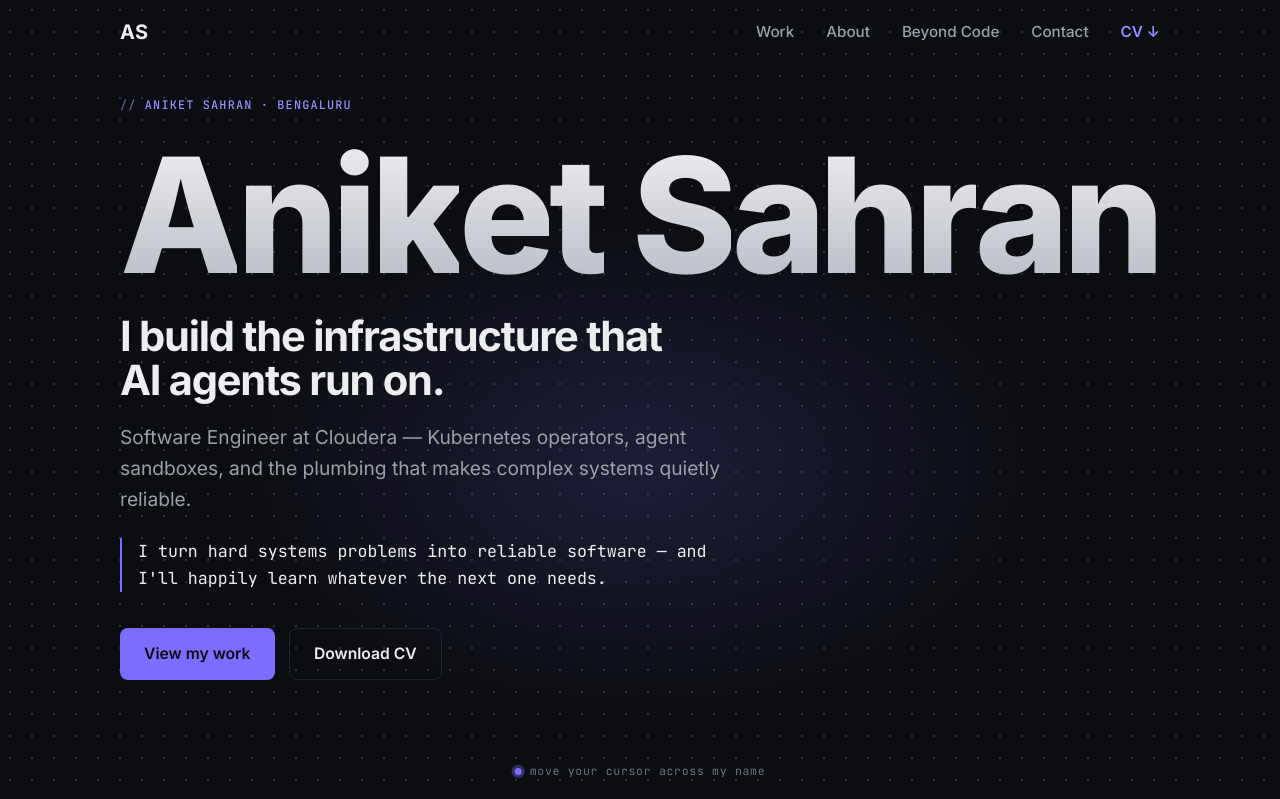
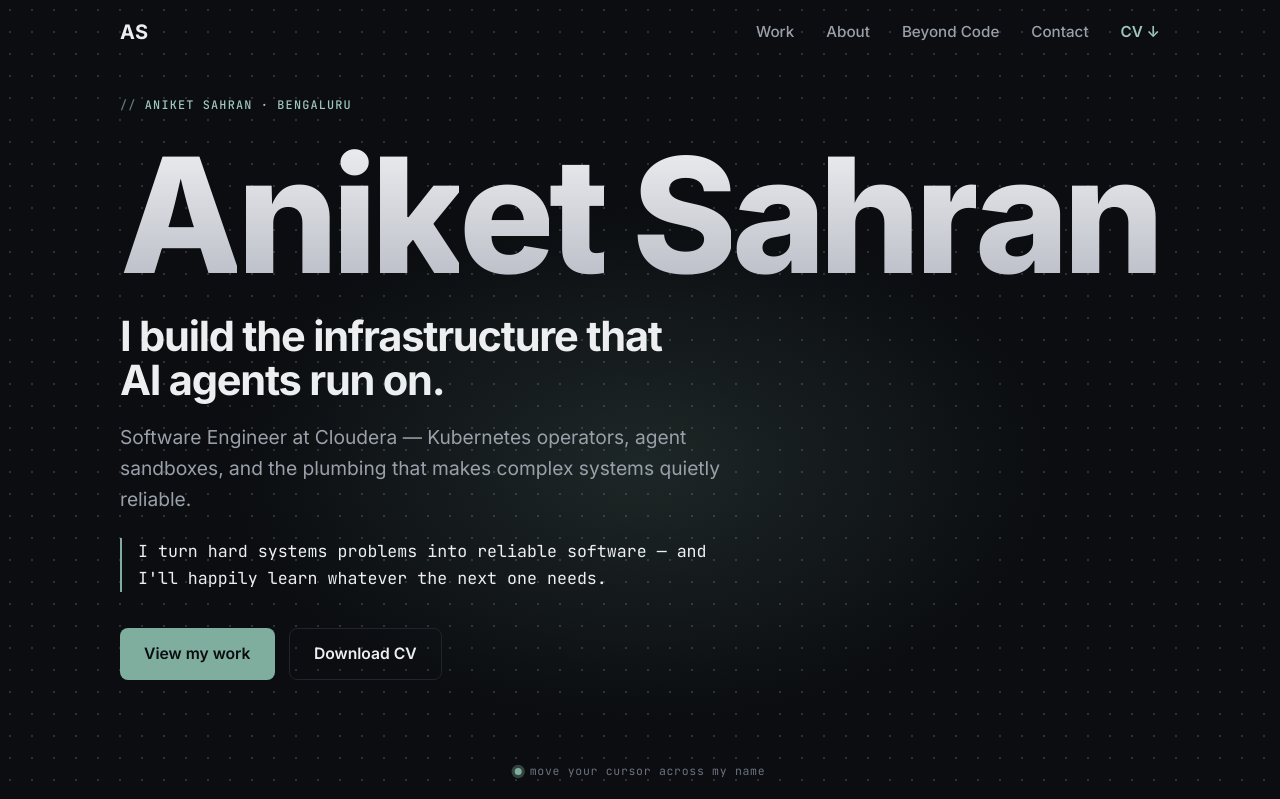
Before and after one commit to aniketsahran/aniket-portfolio, a React (Vite) app: page / in a window 1280 px wide. Shown: the top 799 px of the page. Built offline with nearby package versions, Linux system fonts and the light colour scheme.

Commit message:
feat: switch accent to muted sage-teal

```diff
--- a/src/sections/Hero.css
+++ b/src/sections/Hero.css
@@ -19,7 +19,7 @@
   height: 44vw;
   max-width: 900px;
   max-height: 560px;
-  background: radial-gradient(ellipse at center, rgba(124, 109, 255, 0.16) 0%, transparent 65%);
+  background: radial-gradient(ellipse at center, rgba(127, 174, 158, 0.16) 0%, transparent 65%);
   z-index: 0;
   pointer-events: none;
 }
@@ -105,19 +105,19 @@
   height: 7px;
   border-radius: 50%;
   background: var(--accent);
-  box-shadow: 0 0 0 0 rgba(124, 109, 255, 0.6);
+  box-shadow: 0 0 0 0 rgba(127, 174, 158, 0.6);
   animation: hero-pulse 2.2s infinite;
 }
 
 @keyframes hero-pulse {
   0% {
-    box-shadow: 0 0 0 0 rgba(124, 109, 255, 0.5);
+    box-shadow: 0 0 0 0 rgba(127, 174, 158, 0.5);
   }
   70% {
-    box-shadow: 0 0 0 10px rgba(124, 109, 255, 0);
+    box-shadow: 0 0 0 10px rgba(127, 174, 158, 0);
   }
   100% {
-    box-shadow: 0 0 0 0 rgba(124, 109, 255, 0);
+    box-shadow: 0 0 0 0 rgba(127, 174, 158, 0);
   }
 }
 
--- a/src/styles/theme.css
+++ b/src/styles/theme.css
@@ -14,13 +14,13 @@
   --line: #20242c;
   --line-strong: #2b303a;
 
-  /* Electric iris accent */
-  --accent: #7c6dff;
-  --accent-strong: #9a8dff; /* brighter, for small accent text on dark (AA) */
-  --accent-deep: #9a8dff; /* brighter hover fill — AA-safe with --on-accent */
-  --accent-soft: #2a2740;
-  --accent-wash: #16151f;
-  --on-accent: #0b0d10; /* near-black text on iris fill — AA-safe (≈5:1) */
+  /* Muted sage-teal accent */
+  --accent: #7fae9e;
+  --accent-strong: #9ec7b9; /* brighter, for small accent text on dark (AA) */
+  --accent-deep: #96c3b4; /* brighter hover fill — AA-safe with --on-accent */
+  --accent-soft: #223029;
+  --accent-wash: #121a17;
+  --on-accent: #0b0d10; /* near-black text on sage fill — AA-safe */
 
   /* Typography */
   --font-sans: 'Inter', system-ui, -apple-system, 'Segoe UI', Roboto, sans-serif;
```
